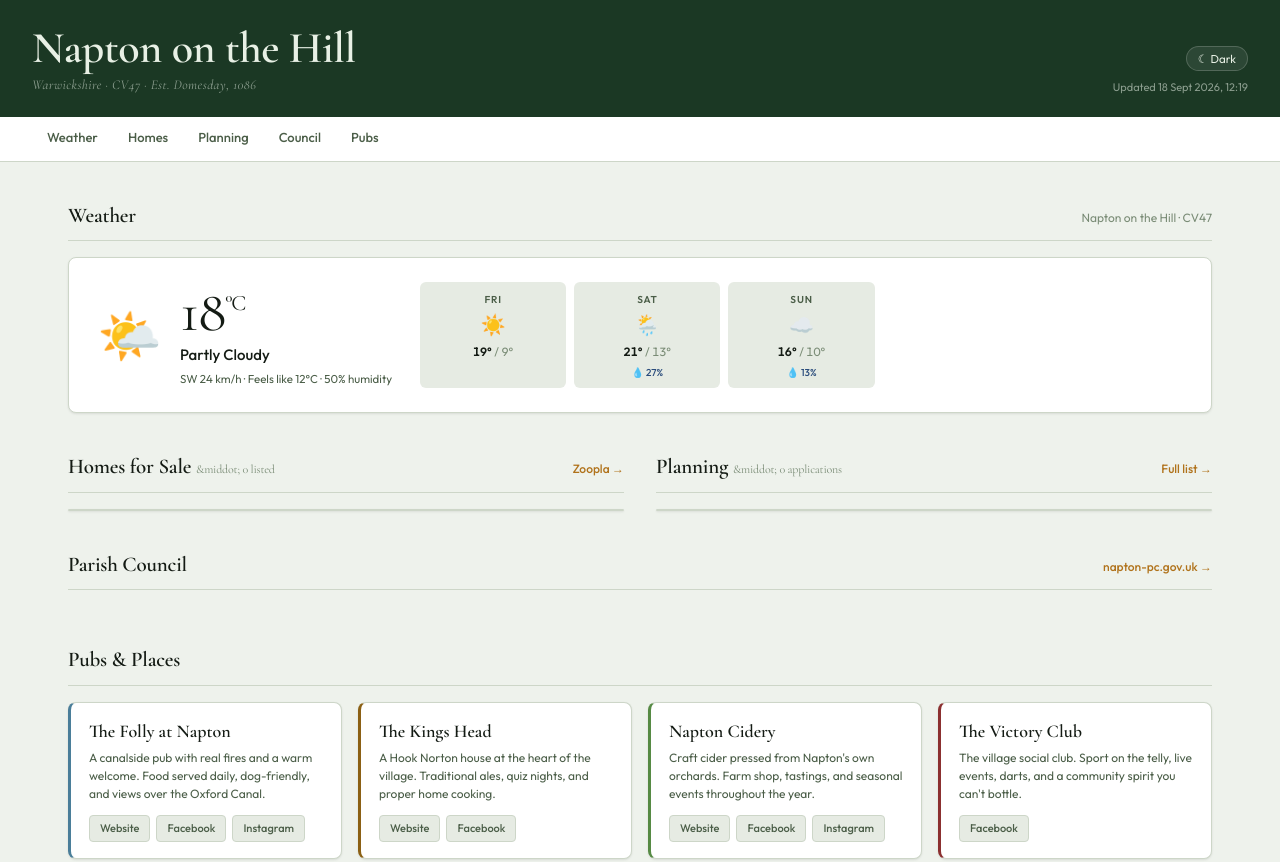
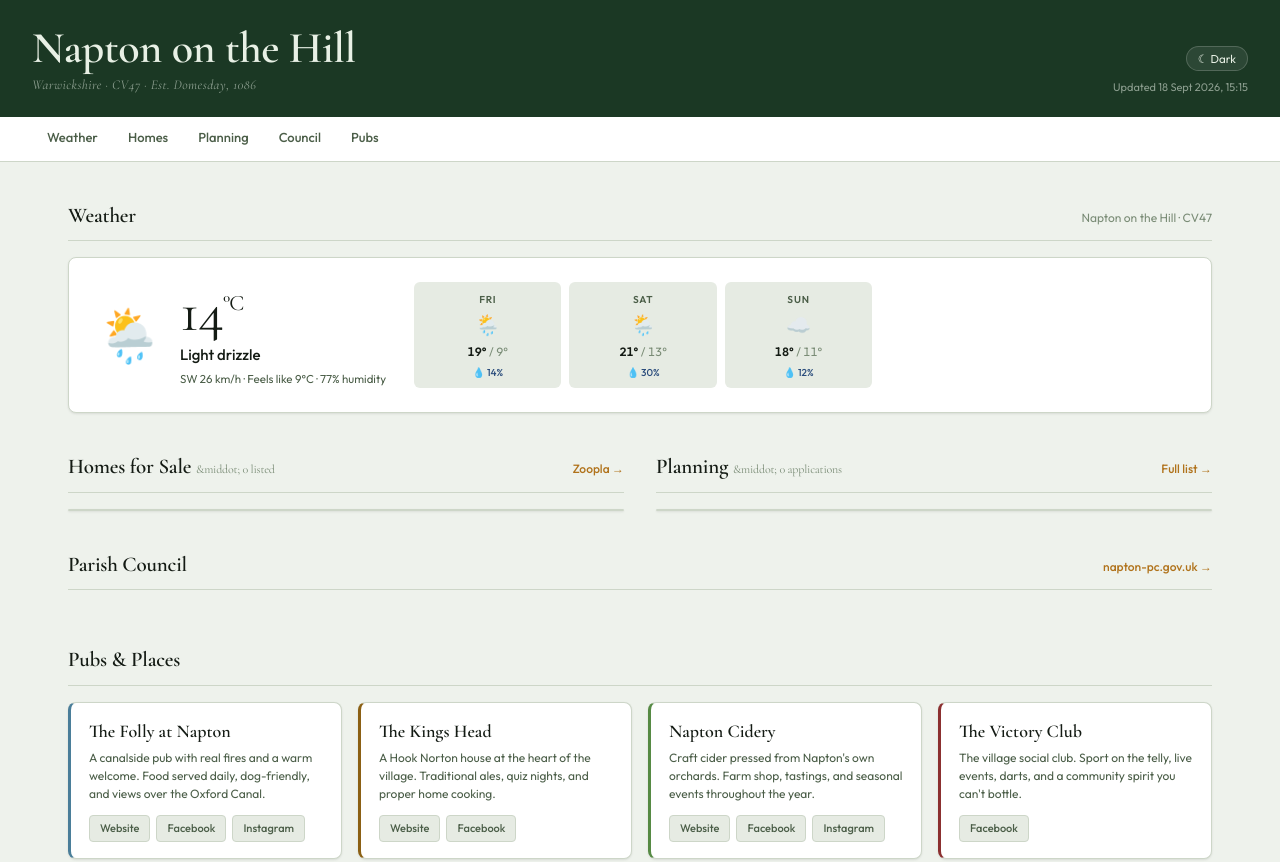
Before and after one commit to andrewbrook-ops/napton-dashboard, a plain HTML site: page index.html in a window 1280 px wide. Shown: the top 862 px of the page. Drawn offline with nearby package versions, Linux system fonts and the light colour scheme.

Commit message:
Refresh dashboard 2026-09-18 15:15 UTC

```diff
--- a/index.html
+++ b/index.html
@@ -126,7 +126,7 @@ body{background:var(--bg);color:var(--text);font-family:'Outfit',system-ui,sans-
 </footer>
 <script>
 const DATA = {
-  "lastUpdated": "2026-09-18T12:19:08",
+  "lastUpdated": "2026-09-18T15:15:24",
   "pubs": [
     {
       "name": "The Folly at Napton",
@@ -163,34 +163,34 @@ const DATA = {
   ],
   "weather": {
     "current": {
-      "temp": 18,
-      "feelsLike": 12,
-      "desc": "Partly Cloudy ",
-      "wind": "SW 24 km/h",
-      "humidity": 50,
-      "icon": "🌤️"
+      "temp": 14,
+      "feelsLike": 9,
+      "desc": "Light drizzle",
+      "wind": "SW 26 km/h",
+      "humidity": 77,
+      "icon": "🌦️"
     },
     "forecast": [
       {
         "day": "Fri",
         "high": 19,
         "low": 9,
-        "icon": "☀️",
-        "rain": 3
+        "icon": "🌦️",
+        "rain": 14
       },
       {
         "day": "Sat",
         "high": 21,
         "low": 13,
         "icon": "🌦️",
-        "rain": 27
+        "rain": 30
       },
       {
         "day": "Sun",
-        "high": 16,
-        "low": 10,
+        "high": 18,
+        "low": 11,
         "icon": "☁️",
-        "rain": 13
+        "rain": 12
       }
     ]
   },
```
Also changed, not shown: data_cache.json (+12 -12 lines).
